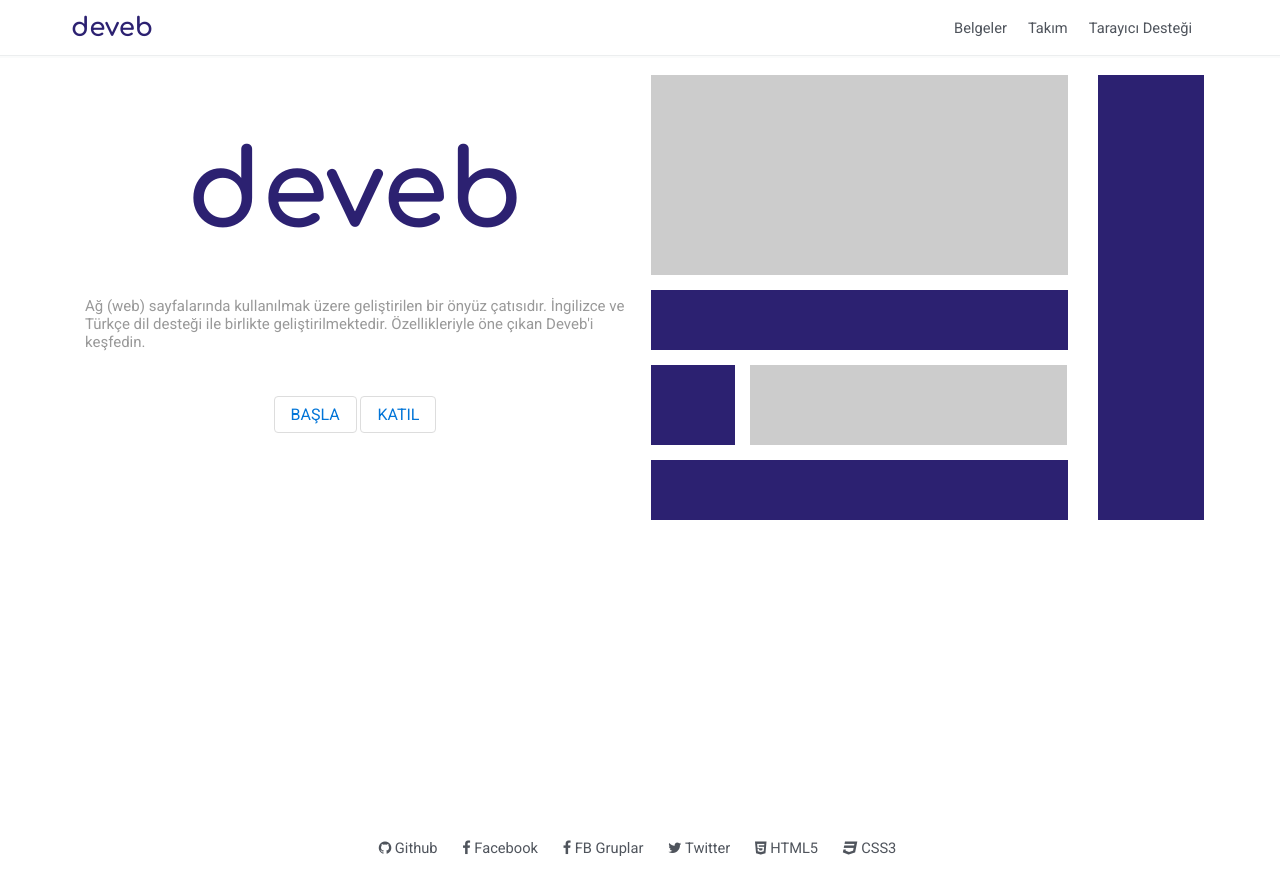
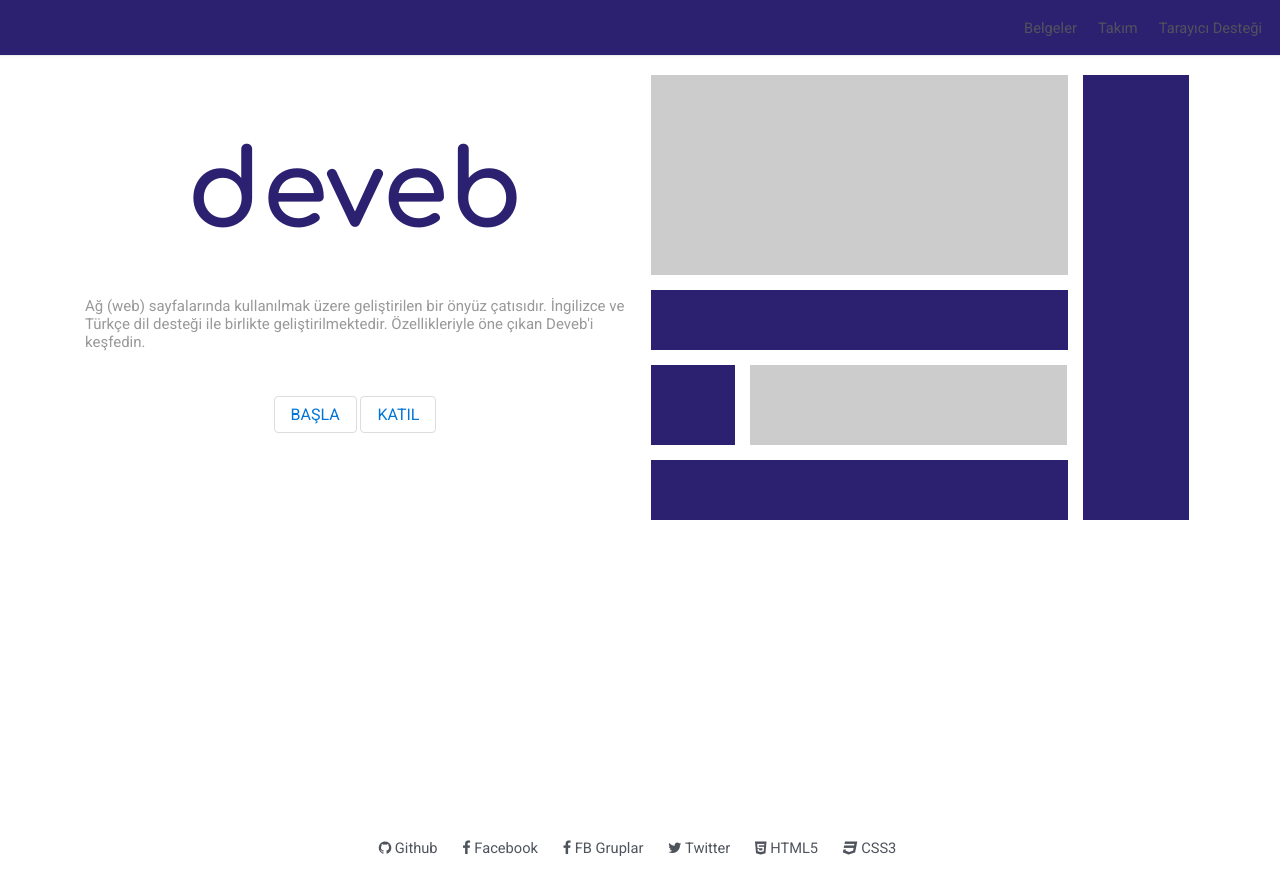
Before and after one commit to data-deveb/data-deveb.github.io, a Jekyll site: the page built from index.html, in a window 1280 px wide. Shown: the top 895 px of the page. Built offline with Jekyll 4.4.1, drawn with Linux system fonts in a browser that asks for light colours.

Commit message:
Güncelleme

```diff
--- a/_includes/header.html
+++ b/_includes/header.html
@@ -1,5 +1,5 @@
 <div id="header" data-gnl="24 24p ortada göbekte" class="beri-alt-1 kenar-alt">
-  <div data-gnl="23 kaplama ortada göbekte" data-ort="ger">
+  <div data-gnl="ortada göbekte" data-ort="ger">
     <ul class="menü-genel" data-gnl="0 göbekte">
       <li><a href="https://data-deveb.github.io" class="logo">deveb</a></li>
     </ul>
--- a/assets/css/deveb.genel.css
+++ b/assets/css/deveb.genel.css
@@ -8,6 +8,9 @@ pre{
 	overflow-x: auto;
 }
 .header{min-height: 75px;}
+#header{
+	background-color: #2c2171;
+}
 .menu
 {
 	margin-top:15px
--- a/index.html
+++ b/index.html
@@ -25,7 +25,7 @@ layout: home
         <div data-gnl="8" class="ap-deveb" style="height:60px;"></div>
     </div>
     <div data-gnl="2">
-      <div data-gnl="6 uzun-ol" class="beri-sol-2 ap-deveb"></div>
+      <div data-gnl="6 uzun-ol" class="beri-sol-1 ap-deveb"></div>
     </div>
   </div>
 </div>
```
